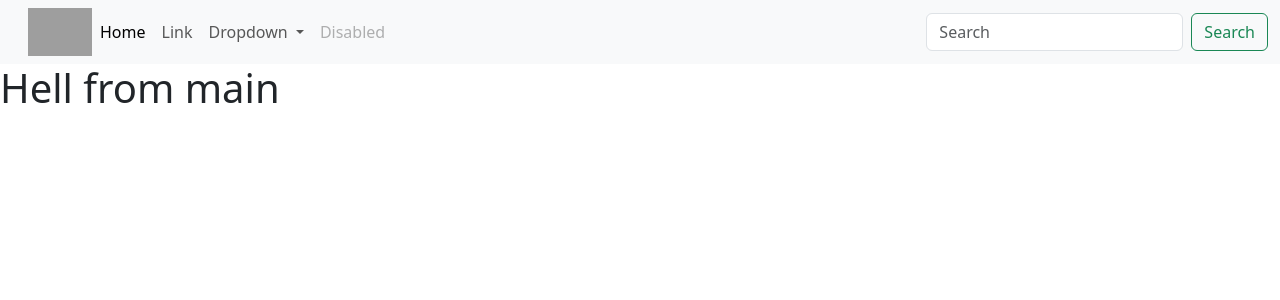
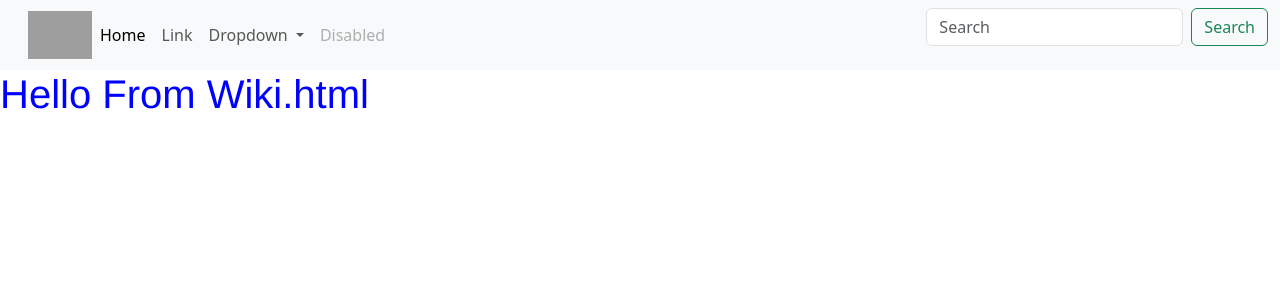
Before and after one commit to Taishawnk/Ricoh, a Django app: page / in a window 1280 px wide. Shown: the top 300 px of the page. Run offline with Django 4.2, Linux system fonts and the light colour scheme; grey boxes are pictures that could not be loaded.

Commit message:
holy s finally got static file to route correctly

```diff
--- /dev/null
+++ b/L2workspace/L2workspace/static/css/main.css
@@ -0,0 +1,3 @@
+.mainheadertext {
+    color: blue;
+    font-family: 'Franklin Gothic Medium', 'Arial Narrow', Arial, sans-serif;}
--- /dev/null
+++ b/L2workspace/L2workspace/static/css/wiki.css
@@ -0,0 +1,3 @@
+.wikiviewmainwrapper{
+    background-color: aqua;
+}
--- a/L2workspace/L2workspace/static/wiki.css
+++ /dev/null
@@ -1,3 +0,0 @@
-body {
-    background-color: lightblue;
-}
--- /dev/null
+++ b/L2workspace/workspace/templates/base.html
@@ -0,0 +1,19 @@
+<!DOCTYPE>
+<html lang="en">
+  <head>
+    <meta charset="UTF-8" />
+    <meta name="viewport" content="width=device-width, initial-scale=1.0" />
+    <title>{%block page_title%}L2 Workspace{%endblock%}</title>
+    <link href="https://cdn.jsdelivr.net/npm/bootstrap@5.3.2/dist/css/bootstrap.min.css" rel="stylesheet" integrity="sha384-T3c6CoIi6uLrA9TneNEoa7RxnatzjcDSCmG1MXxSR1GAsXEV/Dwwykc2MPK8M2HN" crossorigin="anonymous">
+    {%block css_files%}{%endblock%}
+  </head>
+
+  <body>
+    {%block content%}
+
+    {%endblock%}
+
+  </body>
+  <script src="https://cdn.jsdelivr.net/npm/bootstrap@5.3.2/dist/js/bootstrap.bundle.min.js" integrity="sha384-C6RzsynM9kWDrMNeT87bh95OGNyZPhcTNXj1NW7RuBCsyN/o0jlpcV8Qyq46cDfL" crossorigin="anonymous"></script>
+
+</html>
--- a/L2workspace/workspace/templates/main.html
+++ b/L2workspace/workspace/templates/main.html
@@ -1,12 +1,10 @@
-<!DOCTYPE html>
-<html>
-<head>
-  <title>{% block title %}L2 Workspace{% endblock %}</title>
-</head>
-{%  include "nav.html" %}{% comment "bringing in nav bar " %}{% endcomment %}
-<body>
-    {%block content%}
-        <h1> Hell from main</h1>
-    {%endblock%}
-</body>
-</html>
+{% load static %}
+{%block css_files%}
+  <link rel='stylesheet' href={% static "/css/main.css"%}>
+{%endblock%}
+{% comment "" %}grabs this from the block I creted in base dir{% endcomment %}
+
+{%include "nav.html" %}
+{%block content%}
+<h1 class="mainheadertext">Hello From Wiki.html</h1>
+{%endblock%}
--- a/L2workspace/workspace/templates/nav.html
+++ b/L2workspace/workspace/templates/nav.html
@@ -1,11 +1,10 @@
-<!DOCTYPE html>
-<html>
-<head>
-  <title>{% block title %}L2 Workspace{% endblock %}</title>
+{%extends "base.html"%}
+{%load static%}
+{%block css_files%}
+  <link rel='stylesheet' href={% static "/css/wiki"%}>
+{%endblock%}
 
-  <link href="https://cdn.jsdelivr.net/npm/bootstrap@5.3.2/dist/css/bootstrap.min.css" rel="stylesheet" integrity="sha384-T3c6CoIi6uLrA9TneNEoa7RxnatzjcDSCmG1MXxSR1GAsXEV/Dwwykc2MPK8M2HN" crossorigin="anonymous">
-</head>
-
+{%block content%}
 <body>
   <div class="nav-container">
       <nav class="navbar navbar-expand-lg bg-body-tertiary">
@@ -45,8 +44,4 @@
           </div>
         </nav>
   </div>
-
-<script src="https://cdn.jsdelivr.net/npm/bootstrap@5.3.2/dist/js/bootstrap.bundle.min.js" integrity="sha384-C6RzsynM9kWDrMNeT87bh95OGNyZPhcTNXj1NW7RuBCsyN/o0jlpcV8Qyq46cDfL" crossorigin="anonymous"></script>
-
-</body>
-</html>
+{%endblock%}
```
Also changed, not shown: L2workspace/L2workspace/settings.py (+8 -5 lines), L2workspace/workspace/templates/wiki.html (+13 -19 lines), L2workspace/L2workspace/db.sqlite3 (deleted), L2workspace/db.sqlite3, db.sqlite3 (deleted). Lines whose indentation alone changed are shown as unchanged.
